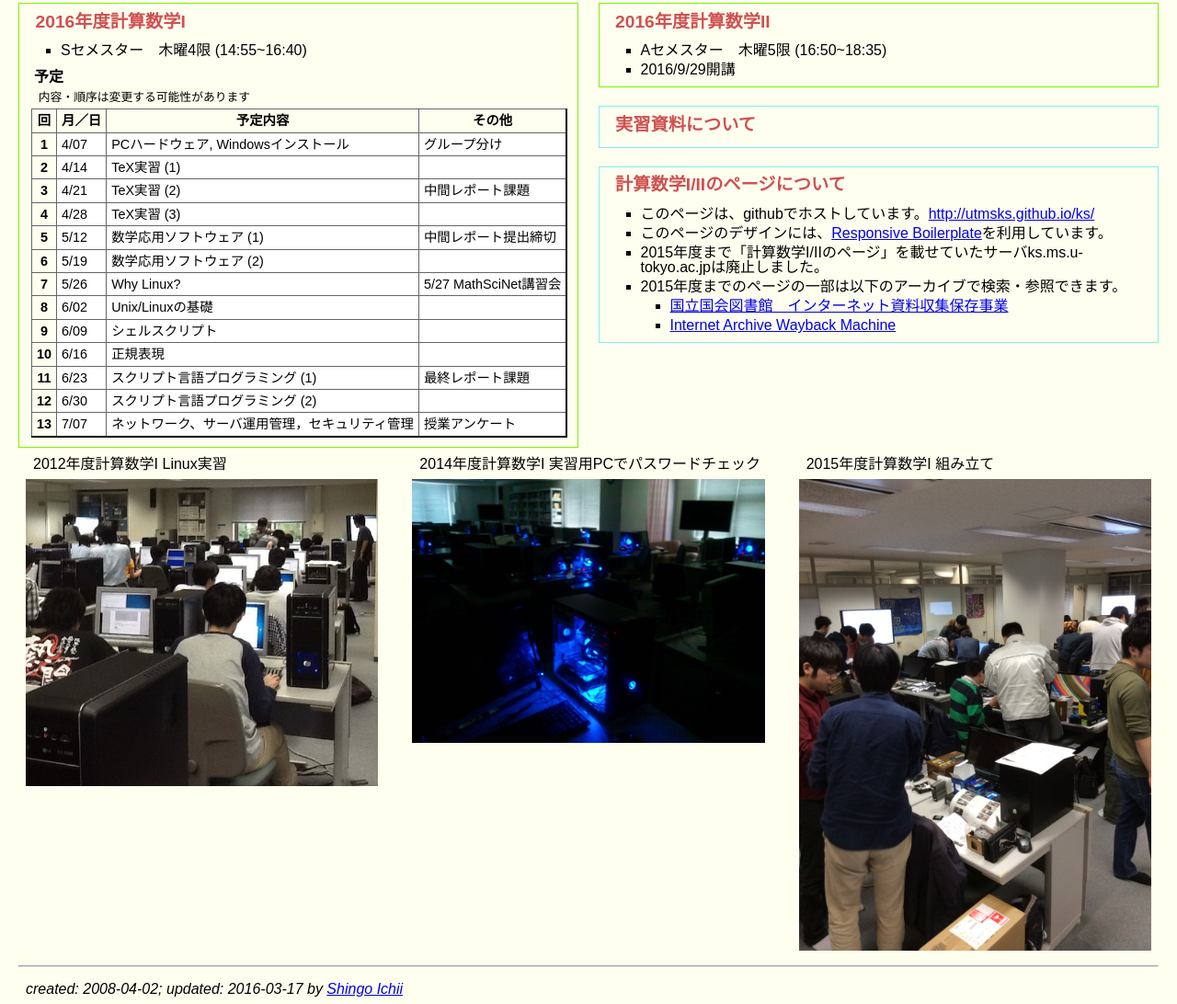
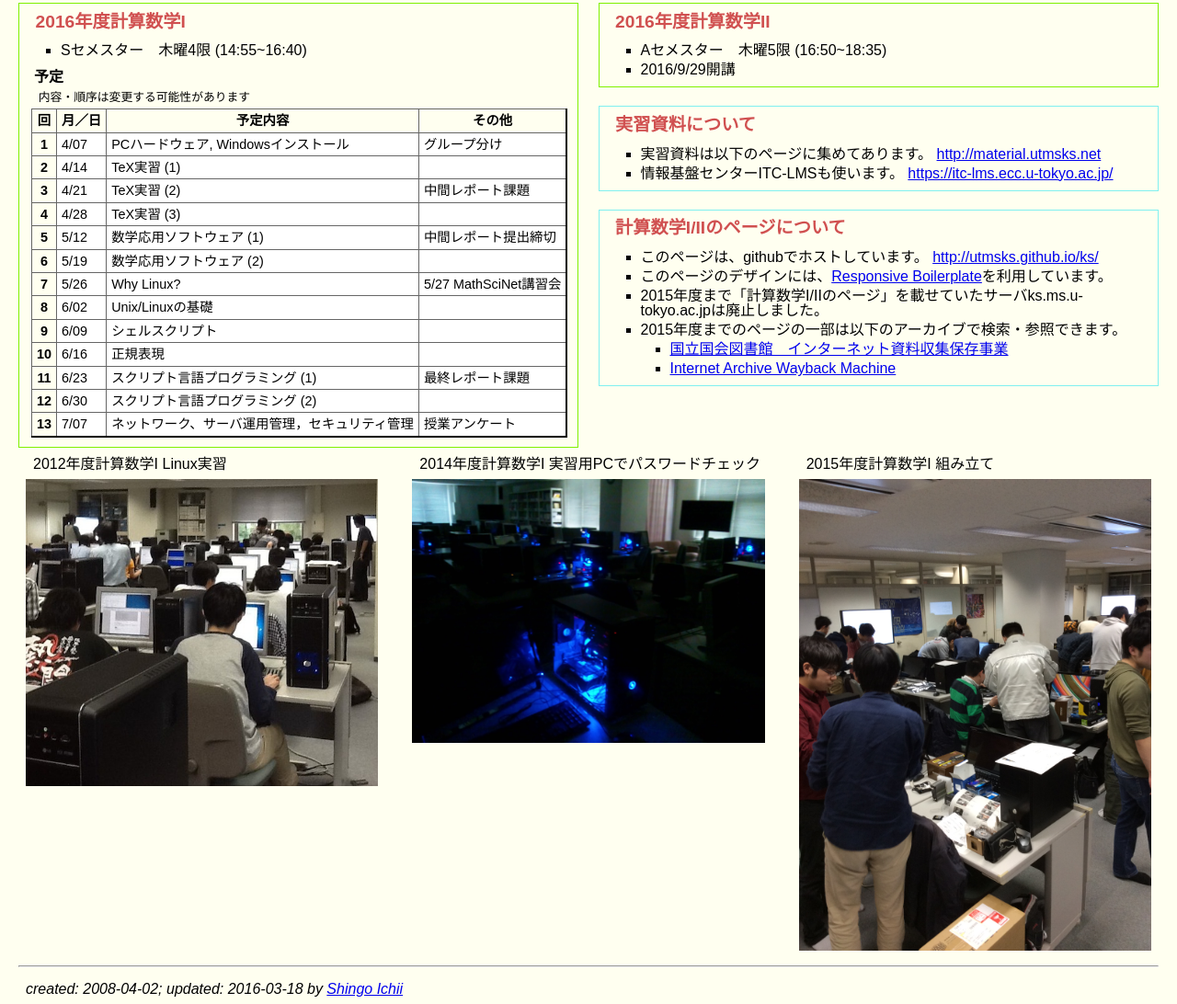
Before and after one commit to majiang/ks, a plain HTML site: page index.html in a window 1280 px wide. Shown: the part 282-1374 px from the top of the page at 92% size. Drawn offline with nearby package versions, Linux system fonts and the light colour scheme; a script that the page names is missing.

Commit message:
material page added

```diff
--- a/index.html
+++ b/index.html
@@ -190,6 +190,14 @@
 	<div class="col6">
 		<div id="pagedescription">
 			<h2>実習資料について</h2>
+			<ul>
+				<li>実習資料は以下のページに集めてあります。
+					<a href="http://material.utmsks.net">http://material.utmsks.net</a>
+				</li>
+				<li>情報基盤センターITC-LMSも使います。
+					<a href="https://itc-lms.ecc.u-tokyo.ac.jp/">https://itc-lms.ecc.u-tokyo.ac.jp/</a>
+				</li>
+			</ul>
 
 		</div>
 	</div>
@@ -197,7 +205,8 @@
 		<div id="pagedescription">
 			<h2>計算数学I/IIのページについて</h2>
 			<ul>
-				<li>このページは、githubでホストしています。<a href="http://utmsks.github.io/ks/">http://utmsks.github.io/ks/</a></li>
+				<li>このページは、githubでホストしています。
+					<a href="http://utmsks.github.io/ks/">http://utmsks.github.io/ks/</a></li>
 				<li>このページのデザインには、<a href="http://responsiveboilerplate.com">Responsive Boilerplate</a>を利用しています。</li>
 				<li>2015年度まで「計算数学I/IIのページ」を載せていたサーバks.ms.u-tokyo.ac.jpは廃止しました。</li>
 				<li>2015年度までのページの一部は以下のアーカイブで検索・参照できます。</li>
@@ -229,7 +238,7 @@
     <hr>
     <address>
       created: 2008-04-02;
-      updated: 2016-03-17
+      updated: 2016-03-18
       by <a href="http://www.ms.u-tokyo.ac.jp/~ichii/">Shingo Ichii</a>
     </address>
   </div>
```
